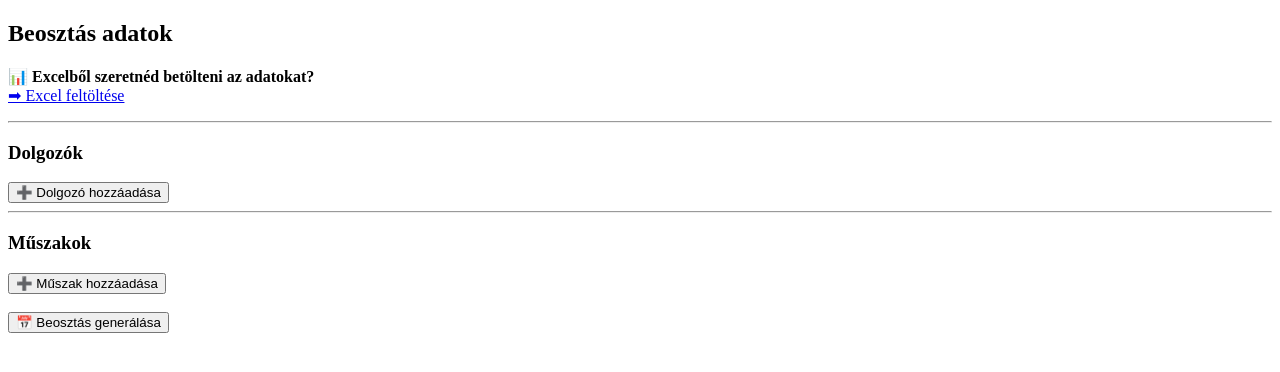
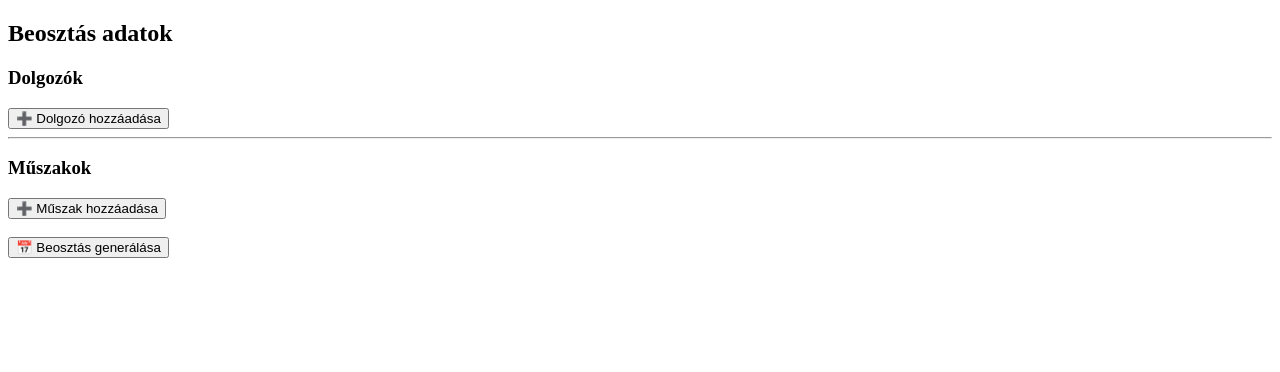
Before and after one commit to szid2006/nezoter_beosztas, a Flask app: page /dashboard in a window 1280 px wide. Shown: the top 372 px of the page. Run offline with Flask 3, Linux system fonts and the light colour scheme; the visitor is signed in with stand-in values (Sample User, id 1).

Commit message:
Update dashboard.html

```diff
--- a/templates/dashboard.html
+++ b/templates/dashboard.html
@@ -11,21 +11,16 @@
         const div = document.createElement("div");
         div.innerHTML = `
             <b>Dolgozó</b><br>
-
             <label>Név:
                 <input type="text" name="name_${workerCount}" required>
             </label><br>
-
             <label>Nem ér rá (több nap, vesszővel):
-                <br>
-                <small>Pl.: 2025-01-03, 2025-01-05</small><br>
+                <br><small>Pl.: 2025-01-03, 2025-01-05</small><br>
                 <input type="text" name="unavail_${workerCount}" style="width:400px">
             </label><br>
-
             <label>Melyik előadást akarja megnézni:
                 <input type="text" name="wants_${workerCount}">
             </label><br>
-
             <label>ÉK:
                 <input type="checkbox" name="ek_${workerCount}">
             </label>
@@ -42,20 +37,16 @@
 
         div.innerHTML = `
             <b>Műszak</b><br>
-
             <label>Előadás címe:
                 <input type="text" name="title_${showCount}" required>
             </label><br>
-
             <label>Dátum és idő (YYYY-MM-DD HH:MM):
                 <input type="text" name="date_${showCount}" placeholder="2025-01-05 19:00" required>
             </label><br>
-
             <label>Hány ember kell:
                 <input type="number" name="need_${showCount}" min="1" max="10" value="10"
                        onchange="toggleErkely(this, ${showCount})">
             </label><br>
-
             <div id="roles_${showCount}">
                 <label><input type="checkbox" name="role_beulos_${showCount}"> Nézőtér beülős</label><br>
                 <label><input type="checkbox" name="role_csipog_${showCount}"> Nézőtér csak csipog</label><br>
@@ -66,7 +57,6 @@
                     <input type="checkbox" name="role_erkely_${showCount}"> Ruhatár erkély
                 </label>
             </div>
-
             <hr>
         `;
         container.appendChild(div);
@@ -76,7 +66,7 @@
 
     function toggleErkely(input, index) {
         const label = document.getElementById(`erkely_label_${index}`);
-        if (parseInt(input.value) >= 9) {
+        if (parseInt(input.value) >= 8) {
             label.style.display = "block";
         } else {
             label.style.display = "none";
@@ -87,18 +77,8 @@
 </head>
 
 <body>
-
 <h2>Beosztás adatok</h2>
 
-<!-- 🔹 EXCEL OPCIÓ -->
-<p>
-<b>📊 Excelből szeretnéd betölteni az adatokat?</b><br>
-<a href="{{ url_for('upload_excel') }}">➡ Excel feltöltése</a>
-</p>
-
-<hr>
-
-<!-- 🔹 KÉZI ADATBEVITEL -->
 <form method="POST">
 
 <h3>Dolgozók</h3>
@@ -117,6 +97,5 @@
 <button type="submit">📅 Beosztás generálása</button>
 
 </form>
-
 </body>
 </html>
```
